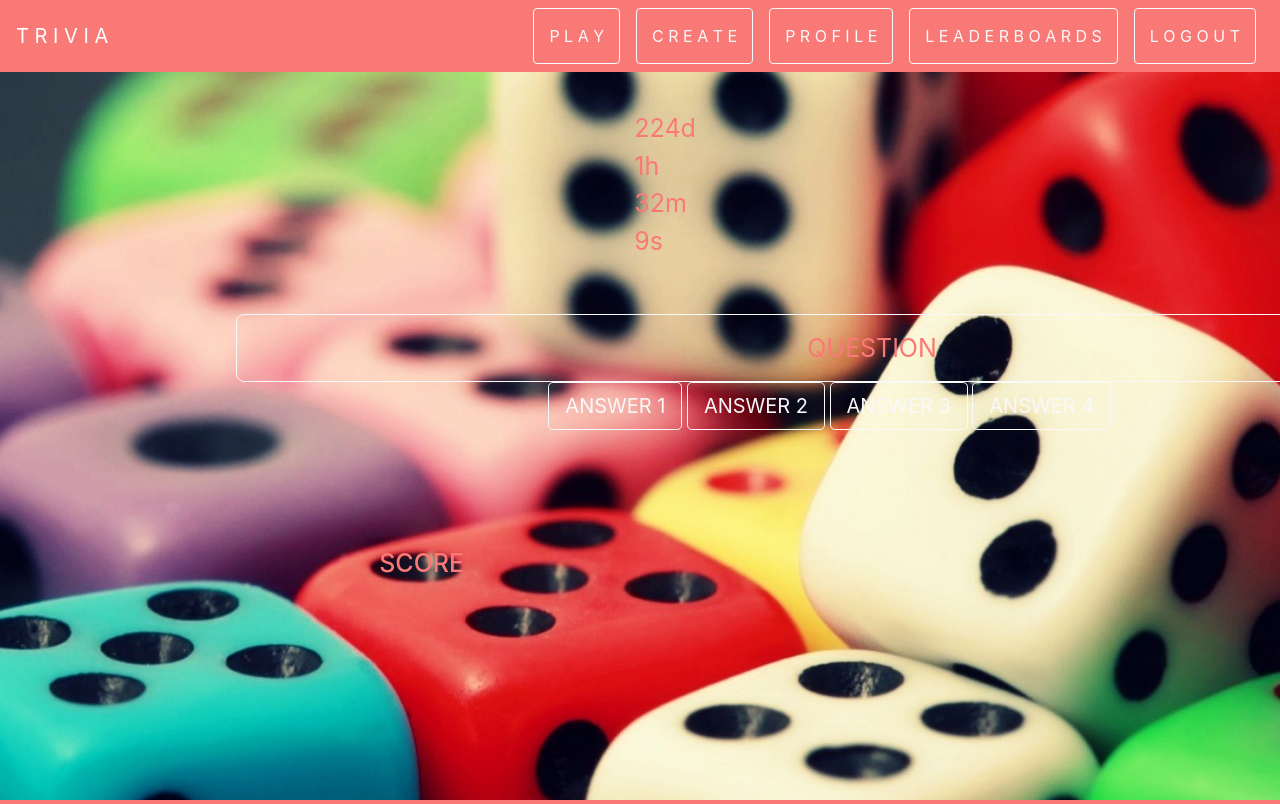
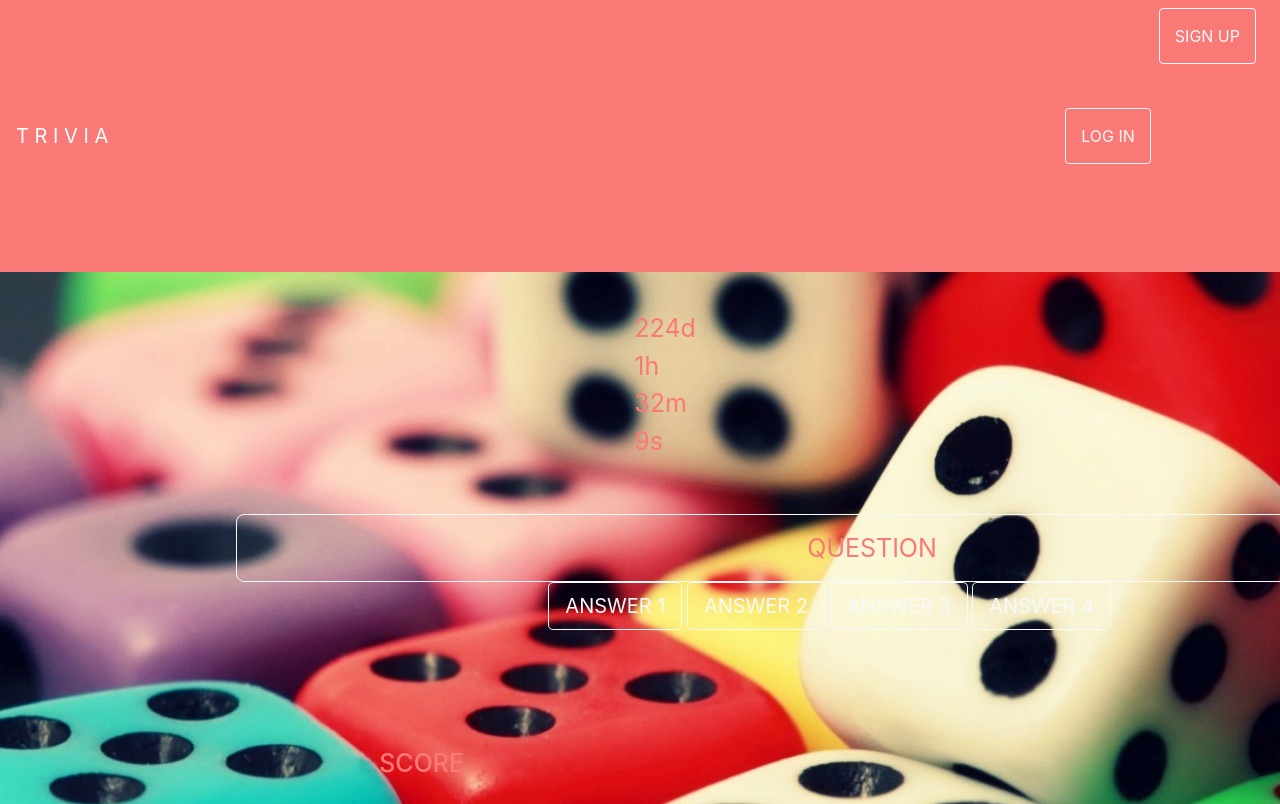
Before and after one commit to hpdewilde/webik, a Flask app: page /play_activegame in a window 1280 px wide; the page is wider, and only the part inside the window is pictured. Run offline with Flask 2, Linux system fonts and the light colour scheme; some libraries are stand-ins or nearby versions.

Commit message:
Update play_activegame.html

```diff
--- a/templates/play_activegame.html
+++ b/templates/play_activegame.html
@@ -1,50 +1,11 @@
-<!DOCTYPE html>
+{% extends "layout.html" %}
 
-<html lang="en">
+{% block title %}
+    Play Activegame
+{% endblock %}
 
-  <head>
-    <!-- Required meta tags -->
-    <meta charset="utf-8">
-    <meta name="viewport" content="width=device-width, initial-scale=1, shrink-to-fit=no">
-
-    <!-- Bootstrap CSS -->
-    <link rel="stylesheet" href="https://maxcdn.bootstrapcdn.com/bootstrap/4.0.0/css/bootstrap.min.css" integrity="sha384-Gn5384xqQ1aoWXA+058RXPxPg6fy4IWvTNh0E263XmFcJlSAwiGgFAW/dAiS6JXm" crossorigin="anonymous">
-
-    <!-- Stylesheet -->
-    <link rel="stylesheet" href="style.css"/>
-
-    <title>Trivia</title>
-  </head>
-
-  <body>
-    <!-- Navigation -->
-    <nav class="navbar navbar-expand-lg">
-
-      <a class="navbar-brand" href="#">T R I V I A</a>
-      <button class="navbar-toggler" type="button" data-toggle="collapse" data-target="#navbarNav" aria-controls="navbarNav" aria-expanded="false" aria-label="Toggle navigation">
-        <span class="navbar-toggler-icon"></span>
-      </button>
-
-      <div class="collapse navbar-collapse justify-content-end" id="navbarNav">
-        <ul class="navbar-nav">
-          <li class="nav-item">
-            <a class="btn btn-outline-light nav-btn btn-space-navbar" href="#">P L A Y</a>
-          </li>
-          <li class="nav-item">
-            <a class="btn btn-outline-light nav-btn btn-space-navbar" href="#">C R E A T E</a>
-          </li>
-          <li class="nav-item">
-            <a class="btn btn-outline-light nav-btn btn-space-navbar" href="#">P R O F I L E</a>
-          </li>
-          <li class="nav-item">
-            <a class="btn btn-outline-light nav-btn btn-space-navbar" href="#">L E A D E R B O A R D S</a>
-          </li>
-          <li class="nav-item">
-            <a class="btn btn-outline-light nav-btn btn-space-navbar" href="#">L O G O U T</a>
-          </li>
-        </ul>
-      </div>
-    </nav>
+{% block main %}
+  <form action="{{ url_for('play_activegame') }}" method="post">
       <div class="timer">
         <div class="col-md-6 offset-md-4 center-block">
           <p id="demo"></p>
@@ -100,12 +61,5 @@
           </div>
         </div>
       </div>
-
-
-    <!-- jQuery first, then Popper.js, then Bootstrap JS -->
-    <script src="https://code.jquery.com/jquery-3.2.1.slim.min.js" integrity="sha384-KJ3o2DKtIkvYIK3UENzmM7KCkRr/rE9/Qpg6aAZGJwFDMVNA/GpGFF93hXpG5KkN" crossorigin="anonymous"></script>
-    <script src="https://cdnjs.cloudflare.com/ajax/libs/popper.js/1.12.9/umd/popper.min.js" integrity="sha384-ApNbgh9B+Y1QKtv3Rn7W3mgPxhU9K/ScQsAP7hUibX39j7fakFPskvXusvfa0b4Q" crossorigin="anonymous"></script>
-    <script src="https://maxcdn.bootstrapcdn.com/bootstrap/4.0.0/js/bootstrap.min.js" integrity="sha384-JZR6Spejh4U02d8jOt6vLEHfe/JQGiRRSQQxSfFWpi1MquVdAyjUar5+76PVCmYl" crossorigin="anonymous"></script>
-  </body>
-
-</html>
+  </form>
+{% endblock %}
```
Lines whose indentation alone changed are shown as unchanged.
